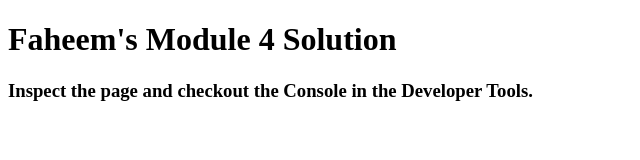
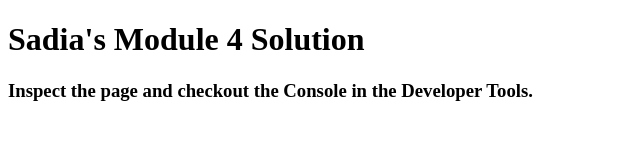
Before and after one commit to Sadia252/coursera-test, a plain HTML site: page module4-solution/index.html in a window 1280 px wide. Shown: the whole page, without its empty margins (0-640 px from the left). Drawn offline with Linux system fonts and the light colour scheme.

Commit message:
Made slight changes.

```diff
--- a/module4-solution/index.html
+++ b/module4-solution/index.html
@@ -11,7 +11,7 @@
   <script src="script.js"></script>
 </head>
 <body>
-  <h1>Faheem's Module 4 Solution</h1>
+  <h1>Sadia's Module 4 Solution</h1>
   <h3>Inspect the page and checkout the Console in the Developer Tools.</h3>
 </body>
 </html>
```
